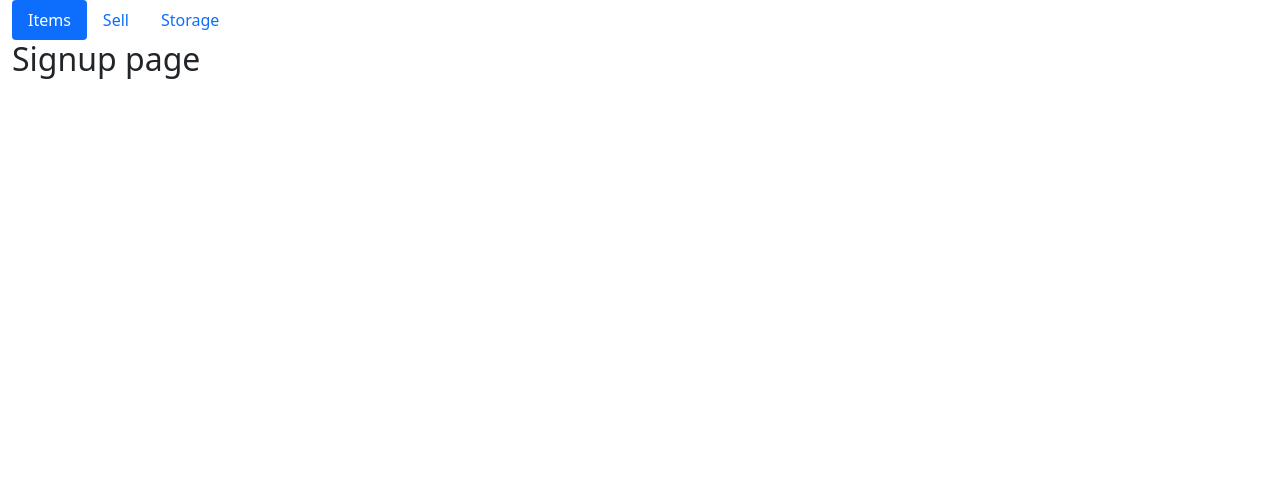
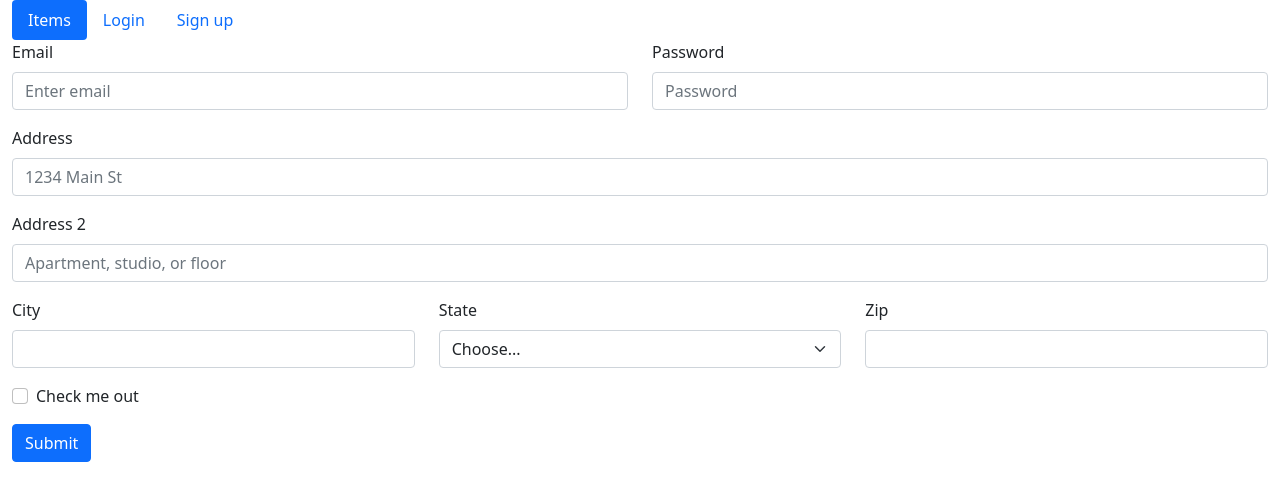
Before and after one commit to Nordsoft91/IzySale, a React (Create React App) app in the folder frontend/: page /signup in a window 1280 px wide. Shown: the top 500 px of the page. Built offline with nearby package versions, Linux system fonts and the light colour scheme.

Commit message:
Basic login and signup forms

```diff
--- a/frontend/src/App.js
+++ b/frontend/src/App.js
@@ -14,10 +14,10 @@ const Header = () => (
       <Nav.Link href="/">Items</Nav.Link>
     </Nav.Item>
     <Nav.Item>
-      <Nav.Link href="/login" eventKey="link-1">Sell</Nav.Link>
+      <Nav.Link href="/login" eventKey="link-1">Login</Nav.Link>
     </Nav.Item>
     <Nav.Item>
-      <Nav.Link eventKey="link-2">Storage</Nav.Link>
+      <Nav.Link href="/signup" eventKey="link-2">Sign up</Nav.Link>
     </Nav.Item>
   </Nav>
 );
--- a/frontend/src/login.js
+++ b/frontend/src/login.js
@@ -1,15 +1,45 @@
 import React, { Component } from "react";
+import { Form, Col, Button, Row } from 'react-bootstrap';
 
+
+function LoginForm() {
+
+    function handleSubmit(event) {
+        alert('A username and password was submitted: ' + event.currentTarget.elements.formBasicUsername.value + " " + event.currentTarget.elements.formBasicPassword.value);
+    }
+
+    return (
+        <Form onSubmit={handleSubmit}>
+            <Form.Group className="mb-3" controlId="formBasicUsername">
+                <Form.Label>Login</Form.Label>
+                <Form.Control type="text" placeholder="Username" />
+                <Form.Text className="text-muted">
+                    Don't share your credentials with anyone else
+                </Form.Text>
+            </Form.Group>
+
+            <Form.Group className="mb-3" controlId="formBasicPassword">
+                <Form.Label>Password</Form.Label>
+                <Form.Control type="password" placeholder="Password" />
+            </Form.Group>
+            <Form.Group className="mb-3" controlId="formBasicCheckbox">
+                <Form.Check type="checkbox" label="Check me out" />
+            </Form.Group>
+            <Button variant="primary" type="submit">
+                Submit
+            </Button>
+        </Form>
+    )
+}
 class Login extends Component{
-    constructor(props){
+
+    constructor(props) {
         super(props);
     }
 
     render() {
         return (
-            <div>
-                <h2>Login page</h2>
-            </div>
+            <LoginForm></LoginForm>
         )
     }
 }
--- a/frontend/src/signup.js
+++ b/frontend/src/signup.js
@@ -1,15 +1,75 @@
 import React, { Component } from "react";
+import { Form, Col, Button, Row } from 'react-bootstrap';
 
-class Signup extends Component{
-    constructor(props){
+class Signup extends Component {
+
+    constructor(props) {
         super(props);
+        this.state = {
+            username: "",
+            password: "",
+            email: ""
+        };
+
+        this.handleSubmit = this.handleSubmit.bind(this);
+    }
+
+    handleSubmit(event) {
+        alert('A username and password was submitted: ' + event.currentTarget.elements.formBasicUsername.value + " " + event.currentTarget.elements.formBasicPassword.value);
     }
 
     render() {
         return (
-            <div>
-                <h2>Signup page</h2>
-            </div>
+            <Form onSubmit={this.handleSubmit}>
+                <Row className="mb-3">
+                    <Form.Group as={Col} controlId="formBasicUsername">
+                        <Form.Label>Email</Form.Label>
+                        <Form.Control type="email" placeholder="Enter email" />
+                    </Form.Group>
+
+                    <Form.Group as={Col} controlId="formBasicPassword">
+                        <Form.Label>Password</Form.Label>
+                        <Form.Control type="password" placeholder="Password" />
+                    </Form.Group>
+                </Row>
+
+                <Form.Group className="mb-3" controlId="formGridAddress1">
+                    <Form.Label>Address</Form.Label>
+                    <Form.Control placeholder="1234 Main St" />
+                </Form.Group>
+
+                <Form.Group className="mb-3" controlId="formGridAddress2">
+                    <Form.Label>Address 2</Form.Label>
+                    <Form.Control placeholder="Apartment, studio, or floor" />
+                </Form.Group>
+
+                <Row className="mb-3">
+                    <Form.Group as={Col} controlId="formGridCity">
+                        <Form.Label>City</Form.Label>
+                        <Form.Control />
+                    </Form.Group>
+
+                    <Form.Group as={Col} controlId="formGridState">
+                        <Form.Label>State</Form.Label>
+                        <Form.Select defaultValue="Choose...">
+                            <option>Choose...</option>
+                            <option>...</option>
+                        </Form.Select>
+                    </Form.Group>
+
+                    <Form.Group as={Col} controlId="formGridZip">
+                        <Form.Label>Zip</Form.Label>
+                        <Form.Control />
+                    </Form.Group>
+                </Row>
+
+                <Form.Group className="mb-3" id="formGridCheckbox">
+                    <Form.Check type="checkbox" label="Check me out" />
+                </Form.Group>
+                <Button variant="primary" type="submit">
+                    Submit
+                </Button>
+            </Form>
         )
     }
 }
```
